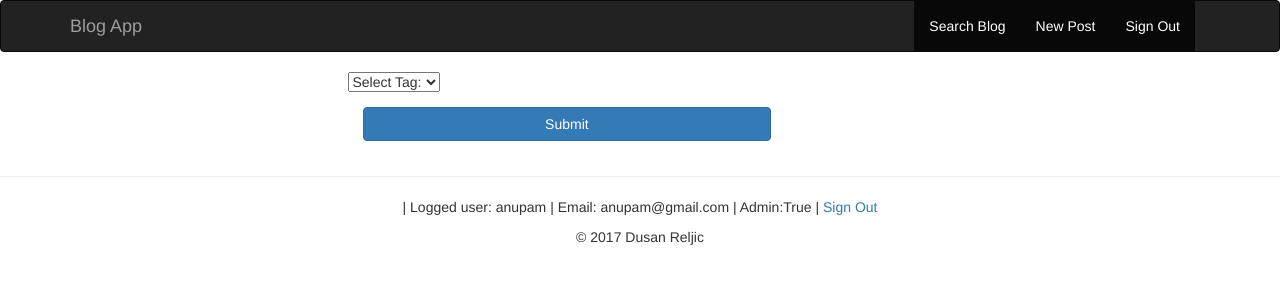
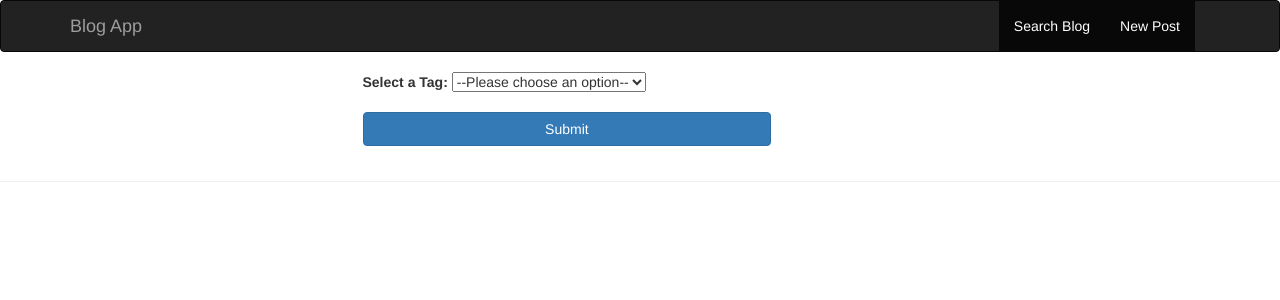
Before and after one commit to aijax5/reflections, a Django app: page /blog/post/search in a window 1280 px wide. Shown: the top 300 px of the page. Run offline with Django 3.2, Linux system fonts and the light colour scheme; a user stored in the database is signed in; some libraries are stand-ins or nearby versions.

Commit message:
refactored

```diff
--- a/blog/templates/blog/base.html
+++ b/blog/templates/blog/base.html
@@ -42,11 +42,11 @@
                 </ul>
             {% endif %}
             <!-- show sign out only if user is authenticated -->
-            {% if user.is_authenticated %}
+            <!-- {% if user.is_authenticated %}
                 <ul class="nav navbar-nav ">
                     <li class="active"><a href="{% url 'logout' %}">Sign Out</a></li>
                 </ul>
-            {% endif %}
+            {% endif %} -->
         </div>
     </div>
 </nav>
@@ -59,11 +59,11 @@
 
 <!-- footer -->
 <div class="container">
-    <div class="row">
+    <!-- <div class="row">
         <div class="col-sm-12">
 
-            <!-- Logged user info -->
-            {% if user.is_authenticated %}
+            Logged user info -->
+            <!-- {% if user.is_authenticated %}
                 <p class="text-center">
                     | Logged user: {{ user.username }}
                     | Email: {{ user.email }}
@@ -76,8 +76,8 @@
                 <p class="text-center">&copy; 2017 Dusan Reljic</p>
             </div>
 
-        </div>
-    </div>
+        </div> -->
+    <!-- </div>  -->
 
     <!-- Latest compiled and minified JavaScript -->
     <script src="https://maxcdn.bootstrapcdn.com/bootstrap/3.3.7/js/bootstrap.min.js"
--- a/blog/templates/blog/post.html
+++ b/blog/templates/blog/post.html
@@ -8,6 +8,7 @@
 
             <!-- Post title -->
             <h1>{{ post.title }}</h1>
+            <!-- <h2>{{post.tag.name}}</h2> -->
 
             <div> Created {{ post.pub_date }} by
                 <a href="{% url 'blog:user_posts' post.user.username %}">{{ post.user.username }}</a>
--- a/blog/templates/blog/search_post.html
+++ b/blog/templates/blog/search_post.html
@@ -19,13 +19,19 @@
                     <!-- <form action="" method="post">
                         {% csrf_token %} -->
                     <div class="form-group">
-                        <!-- <div class="col-sm-9"></div> -->
-                            <select >
-                            <option selected="selected" disabled>Select Tag:</option>
+                        <div class="col-sm-9">
+                        <label for="pet-select">Select a Tag:</label>
+
+                        <select name="pets" id="pet-select">
+                            <option value="">--Please choose an option--</option>
                             <option value="tag1">tag1</option>
                             <option value="tag1">tag2</option>
-                            </select>
-                        <!-- </div> -->
+                        </select>
+                            <!-- <select >
+                            <option selected="selected" disabled>Select Tag:</option>
+
+                            </select> -->
+                        </div>
                     </div>
                         <!-- <input type="submit" value="Select">
                       </form> -->
--- a/blog/views/post.py
+++ b/blog/views/post.py
@@ -12,8 +12,8 @@ from django import forms
 class NameForm(forms.Form):
     tags = forms.CharField(label='Your name', max_length=100)
 
-def PageObjects(request):
-    print(request)
+# def PageObjects(request):
+#     print(request)
 #   if request.method == 'POST':
 #     form = NameForm(request.POST)
 #     print(form)
@@ -30,7 +30,14 @@ class PostView(generic.DetailView):
         context = super().get_context_data(**kwargs)
         # Add in the username
         comments = Comment.objects.filter(post=self.kwargs['pk'])
+        post = Post.objects.filter(pk = self.kwargs['pk'])
         context['comments'] = comments
+        #post=self.kwargs['tag']
+        for item in post:
+            # tagObj = item.object
+            print(item.tag.name)
+        # print(post[0]['user'])
+        # context['tag'] = post.name
         return context
 
 
```
Also changed, not shown: db.sqlite3.
